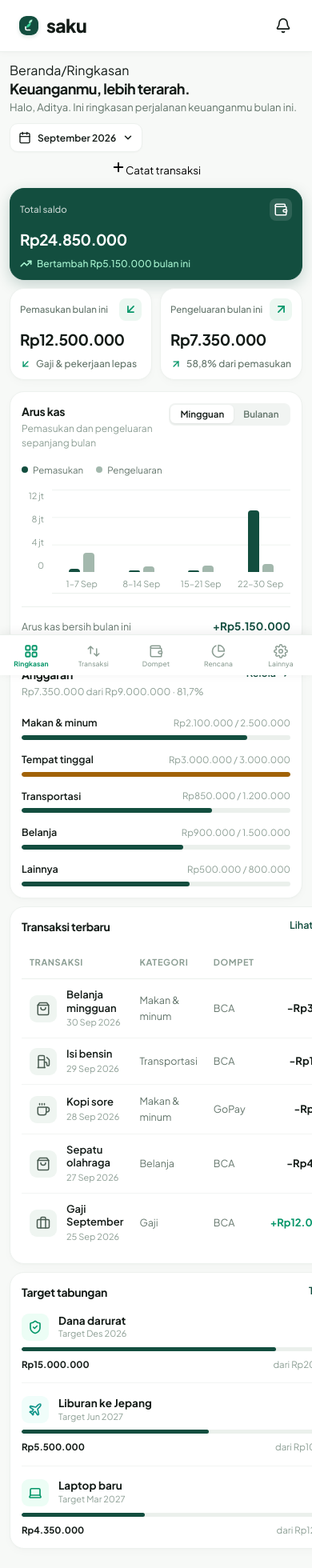
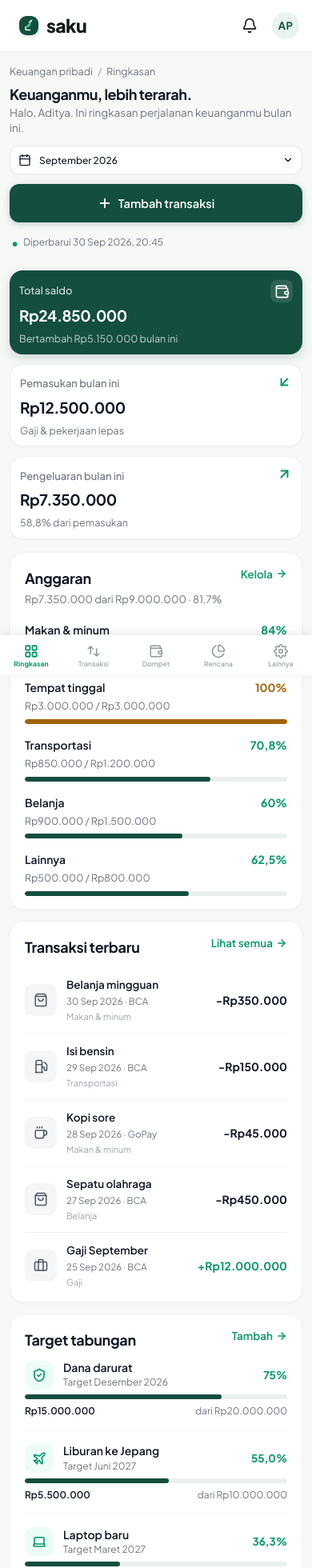
Before and after one commit to Muh-Zahir/Saku, a Next.js app: page / in a window 390 px wide. Shown: the top 1960 px of the page at 80% size. Built offline with nearby package versions, Linux system fonts and the light colour scheme.

Commit message:
feat: redesign mobile dashboard to match design - avatar AP, full-width button, 1-col metrics, budget layout, mobile tx list, savings card

```diff
--- a/src/App.jsx
+++ b/src/App.jsx
@@ -112,7 +112,7 @@ const INITIAL_DATA = {
     {
       id: 's1',
       name: 'Dana darurat',
-      targetDate: 'Target Des 2026',
+      targetDate: 'Target Desember 2026',
       current: 15000000,
       target: 20000000,
       type: 'shield'
@@ -120,7 +120,7 @@ const INITIAL_DATA = {
     {
       id: 's2',
       name: 'Liburan ke Jepang',
-      targetDate: 'Target Jun 2027',
+      targetDate: 'Target Juni 2027',
       current: 5500000,
       target: 10000000,
       type: 'plane'
@@ -128,7 +128,7 @@ const INITIAL_DATA = {
     {
       id: 's3',
       name: 'Laptop baru',
-      targetDate: 'Target Mar 2027',
+      targetDate: 'Target Maret 2027',
       current: 4350000,
       target: 12000000,
       type: 'laptop'
@@ -263,9 +263,14 @@ export default function App() {
           </div>
           <span className="logo-text">saku</span>
         </div>
-        <button className="icon-btn-ghost" onClick={() => addToast('Tidak ada notifikasi baru.')}>
-          <Bell size={20} />
-        </button>
+        <div className="mobile-header-right">
+          <button className="icon-btn-ghost" onClick={() => addToast('Tidak ada notifikasi baru.')} aria-label="Notifikasi">
+            <Bell size={20} />
+          </button>
+          <button className="mobile-avatar-btn" onClick={() => setIsMobileMenuOpen(true)} aria-label="Profil Aditya Pratama">
+            AP
+          </button>
+        </div>
       </header>
 
       {/* Sidebar Navigation (desktop) */}
--- a/src/components/BudgetCard.jsx
+++ b/src/components/BudgetCard.jsx
@@ -26,22 +26,31 @@ export default function BudgetCard({ budgets, onOpenManageBudget }) {
 
       <div className="budget-items-list">
         {budgets.map((item) => {
-          const percentage = Math.min(100, (item.spent / item.limit) * 100);
-          const isOverOrMax = percentage >= 100;
+          const ratio = (item.spent / item.limit) * 100;
+          const isOverOrMax = ratio >= 100;
+          const formattedPercent = ratio >= 100
+            ? '100%'
+            : ratio % 1 === 0
+              ? `${ratio.toFixed(0)}%`
+              : `${ratio.toFixed(1).replace('.', ',')}%`;
           const barColorClass = isOverOrMax ? 'bar-amber' : 'bar-green';
+          const percentColorClass = isOverOrMax ? 'text-amber-percent' : 'text-green-percent';
 
           return (
             <div key={item.id} className="budget-item">
-              <div className="budget-item-top">
+              <div className="budget-item-header-row">
                 <span className="budget-name">{item.name}</span>
-                <span className="budget-amount">
-                  {formatSimpleIDR(item.spent)} / {item.limit.toLocaleString('id-ID')}
+                <span className={`budget-percentage ${percentColorClass}`}>
+                  {formattedPercent}
                 </span>
+              </div>
+              <div className="budget-item-sub-row">
+                {formatSimpleIDR(item.spent)} / {formatSimpleIDR(item.limit)}
               </div>
               <div className="progress-track">
                 <div
                   className={`progress-bar ${barColorClass}`}
-                  style={{ width: `${percentage}%` }}
+                  style={{ width: `${Math.min(100, ratio)}%` }}
                 />
               </div>
             </div>
--- a/src/components/Header.jsx
+++ b/src/components/Header.jsx
@@ -3,7 +3,7 @@
 import React, { useState, useRef, useEffect } from 'react';
 import { Calendar, ChevronDown, Plus } from 'lucide-react';
 
-export default function Header({ currentPeriod, onSelectPeriod, onOpenAddTransaction }) {
+export default function Header({ currentPeriod, onSelectPeriod, onOpenAddTransaction, lastSync = 'Diperbarui 30 Sep 2026, 20.45' }) {
   const [isDropdownOpen, setIsDropdownOpen] = useState(false);
   const dropdownRef = useRef(null);
 
@@ -32,16 +32,17 @@ export default function Header({ currentPeriod, onSelectPeriod, onOpenAddTransac
       </div>
 
       {/* Desktop: period selector + tombol tambah dalam satu row */}
-      {/* Mobile: period selector + tombol ikon bulat dalam satu row inline */}
       <div className="page-actions">
         {/* Period Selector */}
-        <div className="dropdown-wrapper" ref={dropdownRef} style={{ position: 'relative' }}>
+        <div className="dropdown-wrapper" ref={dropdownRef} style={{ position: 'relative', width: '100%' }}>
           <button
             className="btn-period-select"
             onClick={() => setIsDropdownOpen(!isDropdownOpen)}
           >
-            <Calendar size={16} strokeWidth={2} />
-            <span>{currentPeriod}</span>
+            <div className="btn-period-left">
+              <Calendar size={16} strokeWidth={2} />
+              <span>{currentPeriod}</span>
+            </div>
             <ChevronDown size={14} strokeWidth={2.5} />
           </button>
 
@@ -68,18 +69,19 @@ export default function Header({ currentPeriod, onSelectPeriod, onOpenAddTransac
           <Plus size={16} strokeWidth={2.5} />
           <span>Tambah transaksi</span>
         </button>
-
-        {/* Mobile inline icon — disembunyikan via CSS (pakai bottom nav) */}
-        <button className="btn-add-tx-mobile" onClick={onOpenAddTransaction} aria-label="Tambah transaksi">
-          <Plus size={20} strokeWidth={2.5} />
-        </button>
       </div>
 
-      {/* Mobile full-width CTA — hanya tampil di mobile sesuai design */}
+      {/* Mobile full-width CTA — sesuai Screenshot 1 */}
       <button className="btn-catat-mobile" onClick={onOpenAddTransaction}>
         <Plus size={18} strokeWidth={2.5} />
-        <span>Catat transaksi</span>
+        <span>Tambah transaksi</span>
       </button>
+
+      {/* Mobile last updated info — sesuai Screenshot 1 */}
+      <div className="mobile-last-sync">
+        <span className="sync-bullet">•</span>
+        <span>{lastSync}</span>
+      </div>
     </div>
   );
 }
--- a/src/components/MetricCards.jsx
+++ b/src/components/MetricCards.jsx
@@ -1,7 +1,7 @@
 'use client';
 
 import React from 'react';
-import { Wallet, ArrowDownLeft, ArrowUpRight, TrendingUp } from 'lucide-react';
+import { Wallet, ArrowDownLeft, ArrowUpRight } from 'lucide-react';
 import { formatSimpleIDR } from '../utils/formatters';
 
 export default function MetricCards({ metrics }) {
@@ -18,43 +18,40 @@ export default function MetricCards({ metrics }) {
         <div className="metric-card-top">
           <span className="metric-label">Total saldo</span>
           <div className="metric-icon-wrap">
-            <Wallet size={18} strokeWidth={2} />
+            <Wallet size={19} stroke="#ffffff" strokeWidth={2} />
           </div>
         </div>
         <div className="metric-value-huge">{formatSimpleIDR(totalSaldo)}</div>
-        <div className="metric-trend trend-positive-tint">
-          <TrendingUp size={15} strokeWidth={2.5} />
-          <span>Bertambah {formatSimpleIDR(pertambahanSaldo)} bulan ini</span>
+        <div className="metric-sub-text text-primary-sub">
+          Bertambah {formatSimpleIDR(pertambahanSaldo)} bulan ini
         </div>
       </div>
 
       {/* Card 2: Pemasukan Bulan Ini */}
-      <div className="metric-card">
+      <div className="metric-card metric-card-white">
         <div className="metric-card-top">
           <span className="metric-label">Pemasukan bulan ini</span>
-          <div className="metric-icon-wrap-light income-accent">
-            <ArrowDownLeft size={17} stroke="#059669" strokeWidth={2.4} />
+          <div className="metric-icon-wrap-green">
+            <ArrowDownLeft size={19} stroke="#059669" strokeWidth={2.4} />
           </div>
         </div>
         <div className="metric-value-huge text-dark">{formatSimpleIDR(pemasukan)}</div>
-        <div className="metric-trend text-muted-sub">
-          <ArrowDownLeft size={14} stroke="#059669" strokeWidth={2.4} />
-          <span>{pemasukanDesc || 'Gaji & pekerjaan lepas'}</span>
+        <div className="metric-sub-text">
+          {pemasukanDesc || 'Gaji & pekerjaan lepas'}
         </div>
       </div>
 
       {/* Card 3: Pengeluaran Bulan Ini */}
-      <div className="metric-card">
+      <div className="metric-card metric-card-white">
         <div className="metric-card-top">
           <span className="metric-label">Pengeluaran bulan ini</span>
-          <div className="metric-icon-wrap-light expense-accent">
-            <ArrowUpRight size={17} stroke="#059669" strokeWidth={2.4} />
+          <div className="metric-icon-wrap-green">
+            <ArrowUpRight size={19} stroke="#059669" strokeWidth={2.4} />
           </div>
         </div>
         <div className="metric-value-huge text-dark">{formatSimpleIDR(pengeluaran)}</div>
-        <div className="metric-trend text-muted-sub">
-          <ArrowUpRight size={14} stroke="#059669" strokeWidth={2.4} />
-          <span>{ratio}% dari pemasukan</span>
+        <div className="metric-sub-text">
+          {ratio}% dari pemasukan
         </div>
       </div>
     </section>
--- a/src/components/SavingsCard.jsx
+++ b/src/components/SavingsCard.jsx
@@ -10,7 +10,7 @@ export default function SavingsCard({ savings, onOpenAddGoal }) {
       case 'shield':
         return <ShieldCheck size={18} stroke="#059669" strokeWidth={2.2} />;
       case 'plane':
-        return <Plane size={18} stroke="#0d9488" strokeWidth={2.2} />;
+        return <Plane size={18} stroke="#059669" strokeWidth={2.2} />;
       case 'laptop':
         return <Laptop size={18} stroke="#059669" strokeWidth={2.2} />;
       default:
@@ -40,8 +40,11 @@ export default function SavingsCard({ savings, onOpenAddGoal }) {
       <div className="savings-list">
         {savings.map((goal) => {
           const ratio = (goal.current / goal.target) * 100;
-          const percentage = Math.min(100, ratio).toFixed(goal.type === 'laptop' ? 1 : 0).replace('.', ',');
+          const percentage = ratio % 1 === 0 ? ratio.toFixed(0) : ratio.toFixed(1).replace('.', ',');
           const numericPercent = Math.min(100, ratio);
+          const cleanTargetDate = goal.targetDate.startsWith('Target ')
+            ? goal.targetDate
+            : `Target ${goal.targetDate}`;
 
           return (
             <div key={goal.id} className="savings-card-item">
@@ -51,7 +54,7 @@ export default function SavingsCard({ savings, onOpenAddGoal }) {
                 </div>
                 <div className="savings-item-meta">
                   <div className="savings-title">{goal.name}</div>
-                  <div className="savings-target-date">{goal.targetDate}</div>
+                  <div className="savings-target-date">{cleanTargetDate}</div>
                 </div>
                 <div className="savings-percent-badge">{percentage}%</div>
               </div>
--- a/src/components/TransactionsCard.jsx
+++ b/src/components/TransactionsCard.jsx
@@ -2,10 +2,9 @@
 
 import React from 'react';
 import { ArrowRight, ShoppingBag, Fuel, Coffee, Briefcase, Tag } from 'lucide-react';
-import { formatIDR } from '../utils/formatters';
 
 export default function TransactionsCard({ transactions }) {
-  const getIcon = (iconName, category) => {
+  const getIcon = (iconName) => {
     switch (iconName) {
       case 'shopping-bag':
         return <ShoppingBag size={18} strokeWidth={2} />;
@@ -35,7 +34,8 @@ export default function TransactionsCard({ transactions }) {
         </button>
       </div>
 
-      <div className="table-responsive">
+      {/* Desktop Table View */}
+      <div className="table-responsive desktop-only">
         <table className="transactions-table">
           <thead>
             <tr>
@@ -56,7 +56,7 @@ export default function TransactionsCard({ transactions }) {
                   <td>
                     <div className="tx-cell">
                       <div className="tx-icon-wrap">
-                        {getIcon(tx.icon, tx.category)}
+                        {getIcon(tx.icon)}
                       </div>
                       <div className="tx-meta">
                         <span className="tx-title">{tx.title}</span>
@@ -73,6 +73,31 @@ export default function TransactionsCard({ transactions }) {
           </tbody>
         </table>
       </div>
+
+      {/* Mobile List View (sesuai Screenshot 3) */}
+      <div className="transactions-mobile-list mobile-only">
+        {transactions.slice(0, 5).map((tx) => {
+          const isIncome = tx.amount > 0;
+          const formattedAmount = `${isIncome ? '+' : '-'}Rp${Math.abs(tx.amount).toLocaleString('id-ID')}`;
+          const amountClass = isIncome ? 'tx-income' : 'tx-expense';
+
+          return (
+            <div key={tx.id} className="tx-mobile-item">
+              <div className="tx-mobile-icon-box">
+                {getIcon(tx.icon)}
+              </div>
+              <div className="tx-mobile-info">
+                <span className="tx-mobile-title">{tx.title}</span>
+                <span className="tx-mobile-sub">{tx.date} · {tx.wallet}</span>
+                <span className="tx-mobile-cat">{tx.category}</span>
+              </div>
+              <div className={`tx-mobile-amount ${amountClass}`}>
+                {formattedAmount}
+              </div>
+            </div>
+          );
+        })}
+      </div>
     </div>
   );
 }
--- a/src/index.css
+++ b/src/index.css
@@ -2314,6 +2314,36 @@ select {
 .menu-toggle-btn:hover,
 .icon-btn-ghost:hover {
   background-color: #f3f7f4;
+}
+
+.desktop-only {
+  display: block;
+}
+
+.mobile-only {
+  display: none !important;
+}
+
+.mobile-breadcrumb {
+  display: none;
+}
+
+.btn-catat-mobile {
+  display: none;
+}
+
+.mobile-last-sync {
+  display: none;
+}
+
+.mobile-avatar-btn {
+  display: none;
+}
+
+.btn-period-left {
+  display: inline-flex;
+  align-items: center;
+  gap: 8px;
 }
 
 .sidebar-backdrop {
@@ -2531,83 +2561,488 @@ select {
     padding: calc(56px + 24px) 16px calc(56px + env(safe-area-inset-bottom, 0px) + 16px);
   }
 
-  /* Page header — title group tetap block, actions jadi row */
+  /* Mobile Avatar & Header Actions */
+  .mobile-header-right {
+    display: flex;
+    align-items: center;
+    gap: 8px;
+  }
+
+  .mobile-avatar-btn {
+    display: flex;
+    align-items: center;
+    justify-content: center;
+    width: 34px;
+    height: 34px;
+    border-radius: 50%;
+    background-color: #e8f5ee;
+    color: var(--brand-dark);
+    font-size: 13px;
+    font-weight: 700;
+    border: none;
+    cursor: pointer;
+    letter-spacing: 0.5px;
+    transition: opacity var(--transition-fast);
+  }
+
+  .mobile-avatar-btn:active {
+    opacity: 0.8;
+  }
+
+  /* Breadcrumb mobile — sesuai Screenshot 1 */
+  .mobile-breadcrumb {
+    display: flex;
+    align-items: center;
+    gap: 6px;
+    font-size: 12.5px;
+    color: #6b7280;
+    margin-bottom: 8px;
+    padding-top: 4px;
+  }
+
+  .mobile-breadcrumb .breadcrumb-sep {
+    color: #9ca3af;
+  }
+
+  .mobile-breadcrumb .breadcrumb-current {
+    color: #6b7280;
+  }
+
+  /* Page header — sesuai Screenshot 1 */
   .page-header {
     flex-direction: column;
     align-items: stretch;
+    gap: 12px;
+    margin-bottom: 12px;
+  }
+
+  .page-title {
+    font-size: 26px;
+    font-weight: 700;
+    color: #111827;
+    line-height: 1.2;
+    letter-spacing: -0.5px;
+  }
+
+  .page-subtitle {
+    font-size: 13.5px;
+    color: #6b7280;
+    margin-top: 4px;
+    line-height: 1.4;
+  }
+
+  /* Actions row */
+  .page-actions {
+    flex-direction: column;
+    align-items: stretch;
+    width: 100%;
+  }
+
+  .btn-period-select {
+    width: 100%;
+    display: flex;
+    align-items: center;
+    justify-content: space-between;
+    padding: 12px 14px;
+    border-radius: 12px;
+    background-color: #ffffff;
+    border: 1px solid #e5e7eb;
+    font-size: 14px;
+    font-weight: 500;
+    color: #111827;
+    box-shadow: 0 1px 2px rgba(0, 0, 0, 0.04);
+  }
+
+  .btn-period-left {
+    display: flex;
+    align-items: center;
     gap: 10px;
-    margin-bottom: 14px;
-  }
-
-  .page-title {
-    font-size: 20px;
-    line-height: 1.2;
-  }
-
-  .page-subtitle {
-    font-size: 13px;
-    margin-top: 3px;
-  }
-
-  /* Actions row: hanya period selector, tombol + dihapus (pakai bottom nav) */
-  .page-actions {
-    flex-direction: row;
-    align-items: center;
-  }
-
-  .btn-period-select {
-    /* Period selector tetap ada, tapi sekarang bisa lebih compact */
-    padding: 10px 12px;
-    font-size: 13px;
-  }
-
-  /* Sembunyikan SEMUA tombol tambah transaksi di header — pakai bottom nav */
+  }
+
+  /* Sembunyikan tombol desktop di mobile */
   .btn-add-tx-desktop,
   .btn-add-tx-mobile {
     display: none !important;
   }
 
-  /* Metric cards — 2 kolom agar tidak terlalu panjang scroll */
+  /* Full width button Tambah Transaksi mobile — sesuai Screenshot 1 */
+  .btn-catat-mobile {
+    display: flex;
+    align-items: center;
+    justify-content: center;
+    gap: 8px;
+    width: 100%;
+    height: 48px;
+    background-color: var(--brand-dark);
+    color: #ffffff;
+    border: none;
+    border-radius: 12px;
+    font-size: 14.5px;
+    font-weight: 600;
+    cursor: pointer;
+    box-shadow: 0 2px 8px rgba(19, 78, 63, 0.25);
+    transition: transform var(--transition-fast), background-color var(--transition-fast);
+  }
+
+  .btn-catat-mobile:active {
+    transform: scale(0.98);
+  }
+
+  /* Last sync di mobile — sesuai Screenshot 1 */
+  .mobile-last-sync {
+    display: flex;
+    align-items: center;
+    gap: 6px;
+    font-size: 12px;
+    color: #6b7280;
+    margin-top: 4px;
+    margin-bottom: 14px;
+    padding-left: 2px;
+  }
+
+  .mobile-last-sync .sync-bullet {
+    color: var(--brand-accent);
+    font-weight: 700;
+    font-size: 14px;
+    line-height: 1;
+  }
+
+  /* Metric cards — 1 kolom (single column) sesuai Screenshot 1 */
   .metrics-grid {
-    grid-template-columns: repeat(2, 1fr);
-    gap: 10px;
-    margin-bottom: 14px;
-  }
-
-  /* Card pertama (total saldo) span 2 kolom karena paling penting */
+    grid-template-columns: 1fr;
+    gap: 12px;
+    margin-bottom: 16px;
+  }
+
   .metrics-grid .metric-card:first-child {
-    grid-column: 1 / -1;
+    grid-column: auto;
   }
 
   .metric-card {
-    padding: 14px 14px 12px;
+    padding: 18px 18px 16px;
+    border-radius: 16px;
+  }
+
+  .metric-card-top {
+    display: flex;
+    align-items: center;
+    justify-content: space-between;
+    margin-bottom: 6px;
+  }
+
+  .metric-label {
+    font-size: 13px;
+    font-weight: 500;
   }
 
   .metric-value-huge {
-    font-size: 22px;
-  }
-
-  .metric-label {
-    font-size: 11.5px;
-  }
-
-  .metric-delta {
-    font-size: 12px;
-  }
-
-  /* Dashboard grids */
+    font-size: 28px;
+    font-weight: 700;
+    line-height: 1.15;
+    letter-spacing: -0.5px;
+    margin-bottom: 8px;
+  }
+
+  .metric-sub-text {
+    font-size: 12.5px;
+  }
+
+  .metric-card-primary {
+    background-color: var(--brand-dark);
+    color: #ffffff;
+    border: none;
+    box-shadow: 0 4px 14px rgba(19, 78, 63, 0.2);
+  }
+
+  .metric-card-primary .metric-label {
+    color: rgba(255, 255, 255, 0.82);
+  }
+
+  .metric-card-primary .metric-value-huge {
+    color: #ffffff;
+  }
+
+  .metric-card-primary .text-primary-sub {
+    color: rgba(255, 255, 255, 0.75);
+  }
+
+  .metric-card-white {
+    background-color: #ffffff;
+    border: 1px solid #eef0f2;
+    box-shadow: 0 1px 3px rgba(0, 0, 0, 0.04);
+  }
+
+  .metric-card-white .metric-label {
+    color: #6b7280;
+  }
+
+  .metric-card-white .text-dark {
+    color: #111827;
+  }
+
+  .metric-card-white .metric-sub-text {
+    color: #6b7280;
+  }
+
+  /* Sembunyikan Chart Arus Kas di mobile agar urutan sesuai Screenshot */
+  .card-cashflow {
+    display: none !important;
+  }
+
+  /* Dashboard cards */
   .dashboard-split-grid {
     grid-template-columns: 1fr;
-    gap: 10px;
-    margin-bottom: 10px;
+    gap: 14px;
+    margin-bottom: 14px;
   }
 
   .dashboard-card {
-    padding: 14px;
+    padding: 18px 18px 16px;
+    border-radius: 16px;
+    border: 1px solid #eef0f2;
+    background-color: #ffffff;
+    box-shadow: 0 1px 4px rgba(0, 0, 0, 0.03);
+  }
+
+  .card-header {
+    margin-bottom: 12px;
   }
 
   .card-title {
+    font-size: 18px;
+    font-weight: 700;
+    color: #111827;
+  }
+
+  .card-subtitle {
+    font-size: 13px;
+    color: #6b7280;
+    margin-top: 4px;
+  }
+
+  .card-action-link {
+    font-size: 13.5px;
+    font-weight: 600;
+    color: var(--brand-accent);
+  }
+
+  /* Transaksi terbaru di mobile — sesuai Screenshot 3 */
+  .desktop-only {
+    display: none !important;
+  }
+
+  .mobile-only {
+    display: flex !important;
+  }
+
+  .transactions-mobile-list {
+    display: flex;
+    flex-direction: column;
+  }
+
+  .tx-mobile-item {
+    display: flex;
+    align-items: center;
+    gap: 12px;
+    padding: 12px 0;
+    border-bottom: 1px solid #f3f4f6;
+  }
+
+  .tx-mobile-item:last-child {
+    border-bottom: none;
+    padding-bottom: 0;
+  }
+
+  .tx-mobile-icon-box {
+    width: 40px;
+    height: 40px;
+    border-radius: 10px;
+    background-color: #f4f6f8;
+    display: flex;
+    align-items: center;
+    justify-content: center;
+    color: #4b5563;
+    flex-shrink: 0;
+  }
+
+  .tx-mobile-info {
+    display: flex;
+    flex-direction: column;
+    flex: 1;
+    min-width: 0;
+    gap: 2px;
+  }
+
+  .tx-mobile-title {
+    font-size: 13.5px;
+    font-weight: 600;
+    color: #111827;
+    white-space: nowrap;
+    overflow: hidden;
+    text-overflow: ellipsis;
+  }
+
+  .tx-mobile-sub {
+    font-size: 11.5px;
+    color: #6b7280;
+  }
+
+  .tx-mobile-cat {
+    font-size: 11px;
+    color: #9ca3af;
+  }
+
+  .tx-mobile-amount {
     font-size: 14px;
+    font-weight: 700;
+    text-align: right;
+    white-space: nowrap;
+    flex-shrink: 0;
+  }
+
+  .tx-mobile-amount.tx-income {
+    color: var(--brand-accent);
+  }
+
+  .tx-mobile-amount.tx-expense {
+    color: #111827;
+  }
+
+  /* Anggaran di mobile — sesuai Screenshot 2 */
+  .budget-items-list {
+    display: flex;
+    flex-direction: column;
+    gap: 16px;
+    margin-top: 6px;
+  }
+
+  .budget-item {
+    display: flex;
+    flex-direction: column;
+    gap: 3px;
+  }
+
+  .budget-item-header-row {
+    display: flex;
+    align-items: center;
+    justify-content: space-between;
+  }
+
+  .budget-name {
+    font-size: 14px;
+    font-weight: 600;
+    color: #111827;
+  }
+
+  .budget-percentage {
+    font-size: 14px;
+    font-weight: 700;
+  }
+
+  .text-green-percent {
+    color: var(--brand-accent);
+  }
+
+  .text-amber-percent {
+    color: #a16207;
+  }
+
+  .budget-item-sub-row {
+    font-size: 12.5px;
+    color: #6b7280;
+    margin-bottom: 4px;
+  }
+
+  .progress-track {
+    height: 6px;
+    border-radius: 3px;
+    background-color: #ebf0ec;
+    overflow: hidden;
+  }
+
+  .bar-green {
+    background-color: var(--brand-dark);
+  }
+
+  .bar-amber {
+    background-color: #a16207;
+  }
+
+  /* Target tabungan di mobile — sesuai Screenshot 3 */
+  .savings-list {
+    display: flex;
+    flex-direction: column;
+    gap: 16px;
+  }
+
+  .savings-card-item {
+    display: flex;
+    flex-direction: column;
+    gap: 6px;
+    padding-bottom: 14px;
+    border-bottom: 1px solid #f3f4f6;
+  }
+
+  .savings-card-item:last-child {
+    padding-bottom: 0;
+    border-bottom: none;
+  }
+
+  .savings-item-header {
+    display: flex;
+    align-items: center;
+    gap: 12px;
+  }
+
+  .savings-icon-box {
+    width: 36px;
+    height: 36px;
+    border-radius: 10px;
+    background-color: #ecfdf5;
+    display: flex;
+    align-items: center;
+    justify-content: center;
+    flex-shrink: 0;
+  }
+
+  .savings-item-meta {
+    flex: 1;
+    min-width: 0;
+  }
+
+  .savings-title {
+    font-size: 14px;
+    font-weight: 600;
+    color: #111827;
+    line-height: 1.3;
+  }
+
+  .savings-target-date {
+    font-size: 12px;
+    color: #6b7280;
+    margin-top: 1px;
+  }
+
+  .savings-percent-badge {
+    font-size: 13.5px;
+    font-weight: 700;
+    color: var(--brand-accent);
+  }
+
+  .savings-numbers-row {
+    display: flex;
+    align-items: center;
+    justify-content: space-between;
+    font-size: 12px;
+  }
+
+  .savings-current {
+    font-weight: 600;
+    color: #111827;
+  }
+
+  .savings-total {
+    color: #6b7280;
   }
 
   /* Wallet & savings grids */
--- a/src/views/DashboardPage.jsx
+++ b/src/views/DashboardPage.jsx
@@ -23,7 +23,7 @@ export default function DashboardPage({
     <>
       {/* Breadcrumb — hanya tampil di mobile via CSS */}
       <nav className="mobile-breadcrumb" aria-label="Breadcrumb">
-        <span>Beranda</span>
+        <span>Keuangan pribadi</span>
         <span className="breadcrumb-sep">/</span>
         <span className="breadcrumb-current">Ringkasan</span>
       </nav>
@@ -36,6 +36,7 @@ export default function DashboardPage({
           addToast(`Periode diubah ke ${p}`);
         }}
         onOpenAddTransaction={onOpenAddTx}
+        lastSync={data.profile.lastSync}
       />
 
       {/* 3 Metric Cards */}
```
